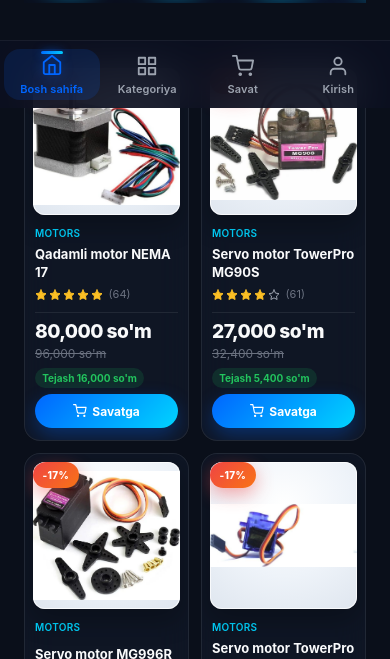
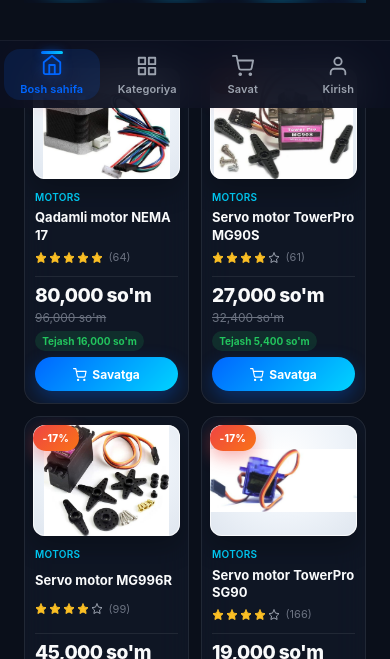
Before and after one commit to karimboyevnodirbek27-ux/robosale.shopp, a React (Vite) app in the folder frontend/: page / in a window 390 px wide. Shown: the part 736-1395 px from the top of the page. Built offline with nearby package versions, Linux system fonts and the light colour scheme; no server answers.

Commit message:
ui mobile: product image back to 4:3 aspect ratio

```diff
--- a/frontend/src/components/ProductCard.css
+++ b/frontend/src/components/ProductCard.css
@@ -330,7 +330,7 @@
     }
 
     .product-image {
-        aspect-ratio: 1 / 1;
+        aspect-ratio: 4 / 3;
         height: auto;
         margin: 0.5rem 0.5rem 0;
         padding: 0;
```
